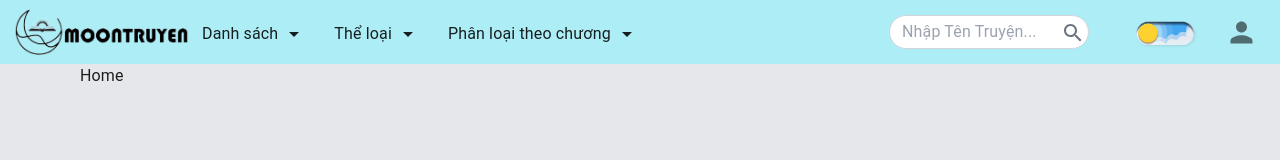
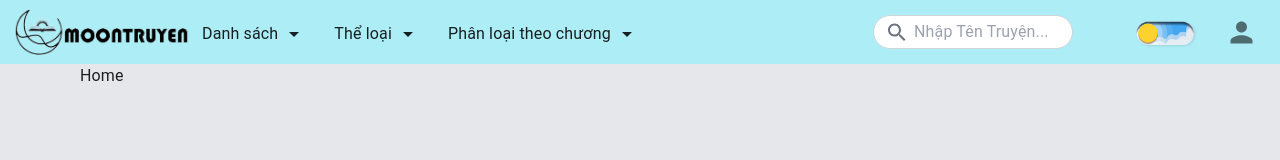
Before and after one commit to ThuTrang21/moonTruyen, a React (Create React App) app in the folder moontruyen_fe/: page / in a window 1280 px wide. Shown: the top 160 px of the page. Built offline with nearby package versions, Linux system fonts and the light colour scheme.

Commit message:
Update navbar

```diff
--- a/moontruyen_fe/src/Component/Navbar/Navbar.jsx
+++ b/moontruyen_fe/src/Component/Navbar/Navbar.jsx
@@ -63,12 +63,16 @@ export const Navbar = () => {
     <div className="bg-primary flex items-center h-16 inset-0 dark:bg-black dark:text-white duration-200">
       <div className="px-3.5 flex items-center mx-auto w-full max-w-7xl">
         <div className="flex items-center gap-x-3 z-[999] relative">
-          <img src={logo} alt="" className="w-44 sm:cursor-pointer dark:hidden" />
           <img
-      src={logoLight}
-      alt=""
-      className="w-44 sm:cursor-pointer hidden dark:block"
-    />
+            src={logo}
+            alt=""
+            className="w-44 sm:cursor-pointer dark:hidden"
+          />
+          <img
+            src={logoLight}
+            alt=""
+            className="w-44 sm:cursor-pointer hidden dark:block"
+          />
         </div>
 
         {/* menu */}
@@ -86,15 +90,17 @@ export const Navbar = () => {
 
         {/* navbar right */}
         <div className="flex items-center gap-x-5 z-[999] relative ml-auto ">
-          <div className="hidden sm:block group">
+          <div className="hidden sm:block group mr-10 relative">
             <input
               type="text"
               placeholder="Nhập Tên Truyện..."
-              className="dark:text-black w-[200px]
-              group-hover:w-[250px] transition-all duration-300 rounded-full border border-gray-300 px-3 py-1 focus:outline-none focus:border-1 focus:border-blue-400"
+              className="dark:text-black w-[200px] transition-all duration-300 rounded-full border border-gray-300 px-3 py-1 focus:outline-none focus:border-1 focus:border-blue-400 pl-10" // Thêm padding-left để tạo không gian cho icon
             />
-            <SearchIcon className="text-gray-500 group-hover:text-primary -translate-x-7" />
+            <div className="absolute left-3 top-1/2 transform -translate-y-1/2">
+              <SearchIcon className="text-gray-500 group-hover:text-primary" />
+            </div>
           </div>
+
           <div>
             <DarkMode />
           </div>
@@ -102,7 +108,10 @@ export const Navbar = () => {
             <Avatar>T</Avatar>
           ) : (
             <IconButton>
-              <PersonIcon className="dark:text-white" sx={{ fontSize: "33px" }} />
+              <PersonIcon
+                className="dark:text-white"
+                sx={{ fontSize: "33px" }}
+              />
             </IconButton>
           )}
           <div className="lg:hidden">
```
